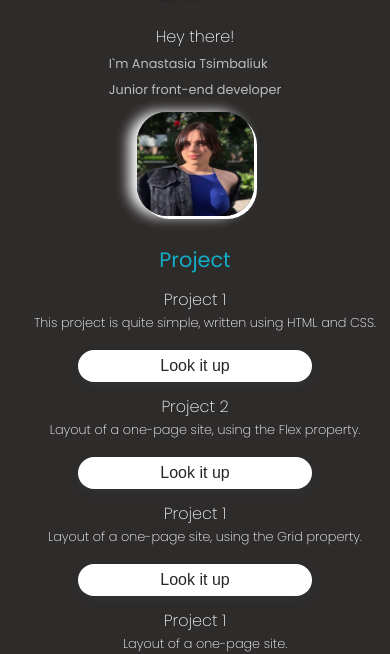
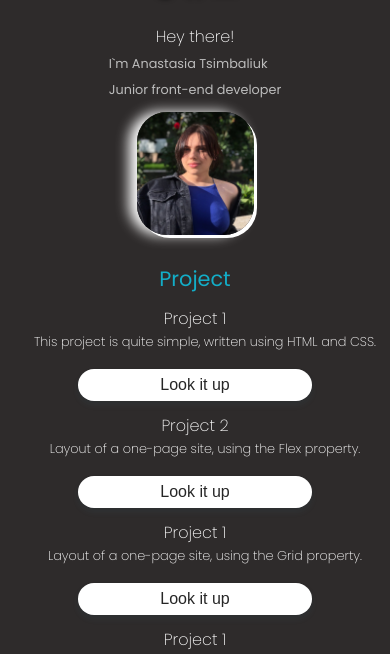
Before and after one commit to asdrty/portfolio, a plain HTML site: page index.html in a window 390 px wide. Shown: the part 173-827 px from the top of the page. Drawn offline with Linux system fonts and the light colour scheme.

Commit message:
Update style.css

```diff
--- a/style.css/style.css
+++ b/style.css/style.css
@@ -372,7 +372,7 @@ a {
     }
 
     .content_photo {
-        height: 104px;
+        height: auto;
         width: 30%;
         margin-top: 1rem;
     }
```
